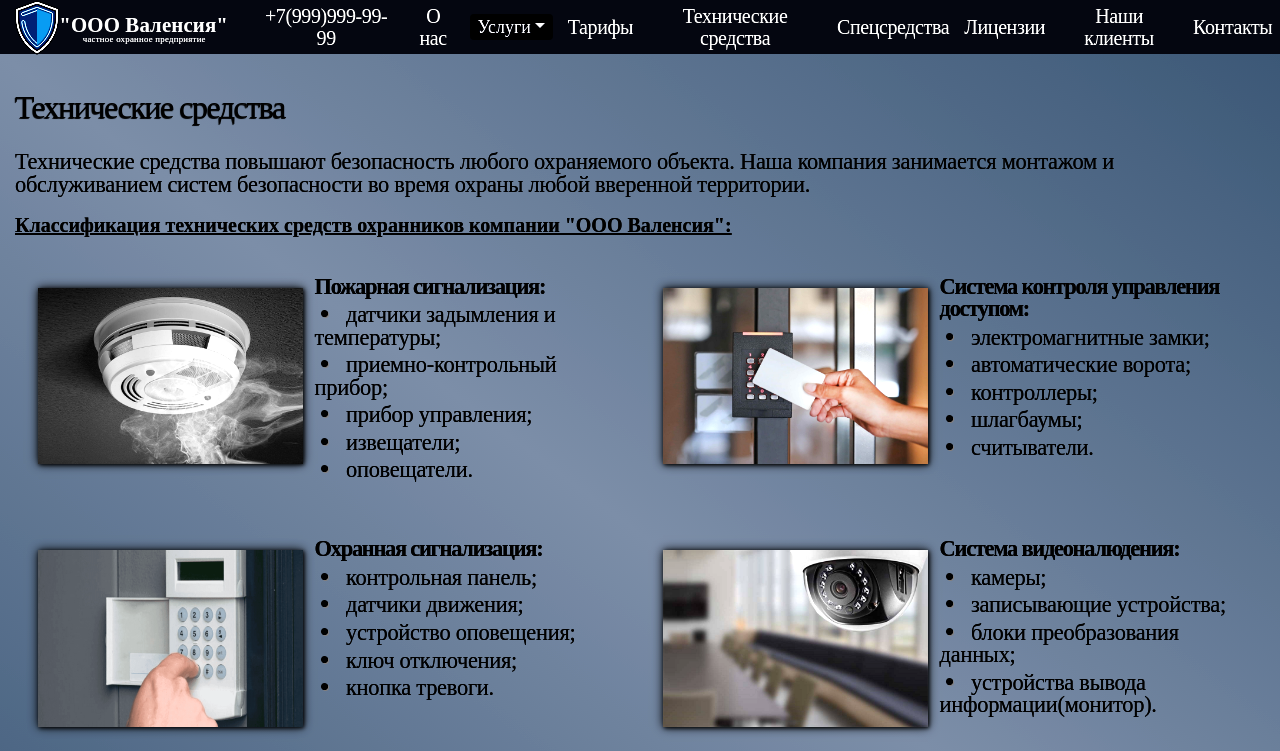
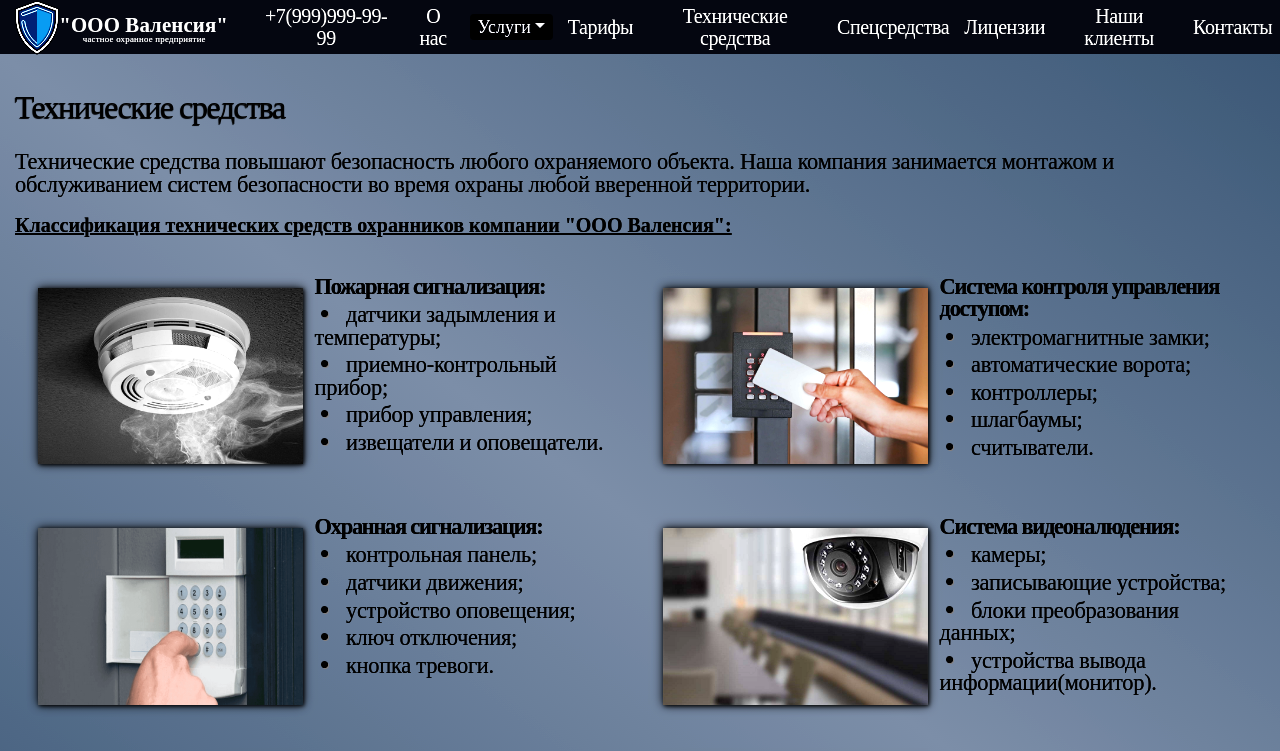
Before and after one commit to AnigalHub/Valencia, a Nuxt app: page /technical_means in a window 1280 px wide. Shown: the top 751 px of the page. Built offline with nearby package versions, Linux system fonts and the light colour scheme; a web font is replaced by a local one.

Commit message:
изменен текст (при уменьшении не ползет вниз картинки)

```diff
--- a/pages/technical_means.vue
+++ b/pages/technical_means.vue
@@ -36,8 +36,7 @@
                 {paragraph:"датчики задымления и температуры;"},
                 {paragraph:"приемно-контрольный прибор;"},
                 {paragraph:"прибор управления;"},
-                {paragraph:"извещатели;"},
-                {paragraph:"оповещатели."},
+                {paragraph:"извещатели и оповещатели."},
               ],
             },
             {
```
